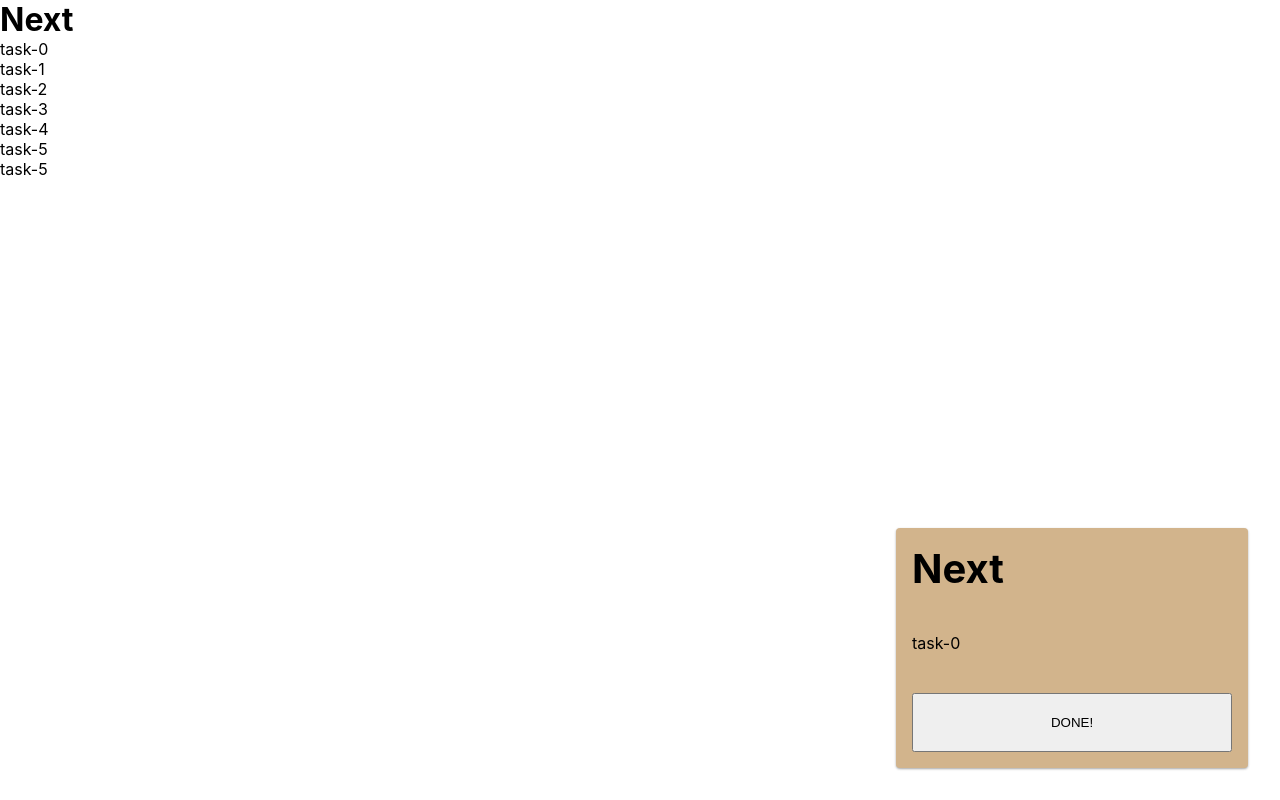
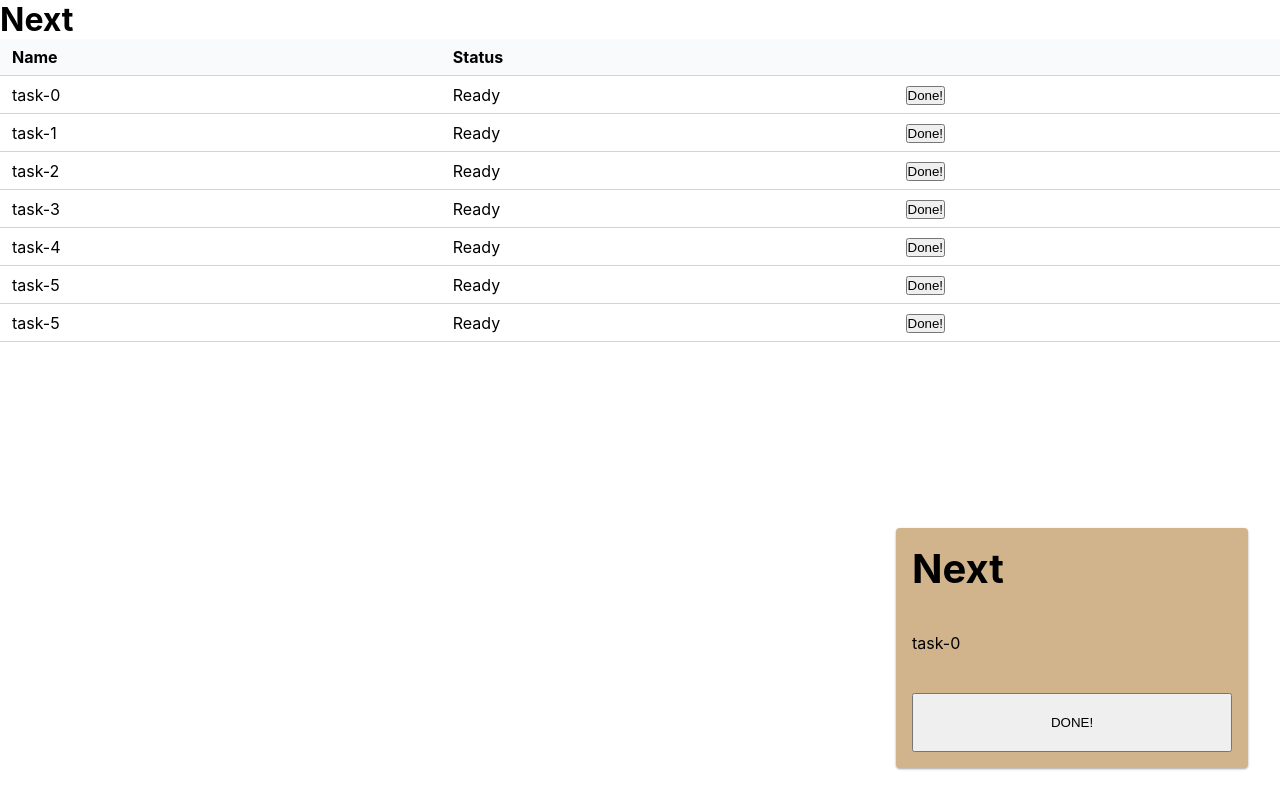
Before and after one commit to etrobert/next, a React (Create React App) app: page / in a window 1280 px wide. Built offline with nearby package versions, Linux system fonts and the light colour scheme.

Commit message:
Use table to display List

```diff
--- /dev/null
+++ b/src/ListView/ListView.css
@@ -0,0 +1,19 @@
+.ListView {
+  border-collapse: collapse;
+  width: 100%;
+}
+
+.ListView td,
+.ListView th {
+  padding: 0.5em 0.75em;
+}
+
+.ListView th {
+  text-align: start;
+  background-color: #f9fafb;
+}
+
+.ListView td {
+  border-top: 1px solid lightgray;
+  border-bottom: 1px solid lightgray;
+}
--- a/src/ListView/ListView.tsx
+++ b/src/ListView/ListView.tsx
@@ -1,17 +1,29 @@
 import { useRecoilValue } from 'recoil';
 
 import { projectState } from 'atoms';
+
 import Task from './Task';
+
+import './ListView.css';
 
 const ListView = () => {
   const { tasks } = useRecoilValue(projectState);
 
   return (
-    <ul>
-      {tasks.map((task) => (
-        <Task key={task} id={task} />
-      ))}
-    </ul>
+    <table className="ListView">
+      <thead>
+        <tr>
+          <th>Name</th>
+          <th>Status</th>
+          <th>{/* Buttons */}</th>
+        </tr>
+      </thead>
+      <tbody>
+        {tasks.map((task) => (
+          <Task key={task} id={task} />
+        ))}
+      </tbody>
+    </table>
   );
 };
 
--- a/src/ListView/Task.tsx
+++ b/src/ListView/Task.tsx
@@ -10,7 +10,15 @@ type Props = {
 const Task = ({ id }: Props) => {
   const task = useRecoilValue(taskStateById(id));
 
-  return <div>{task.name}</div>;
+  return (
+    <tr>
+      <td>{task.name}</td>
+      <td>Ready</td>
+      <td>
+        <button>Done!</button>
+      </td>
+    </tr>
+  );
 };
 
 export default Task;
```
